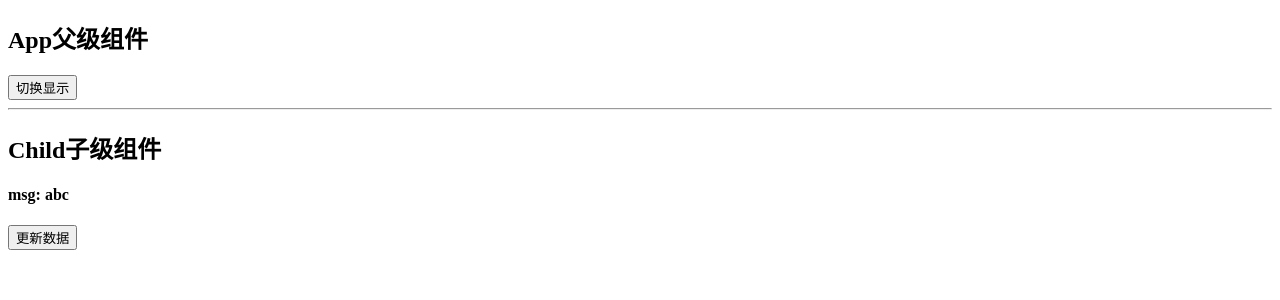
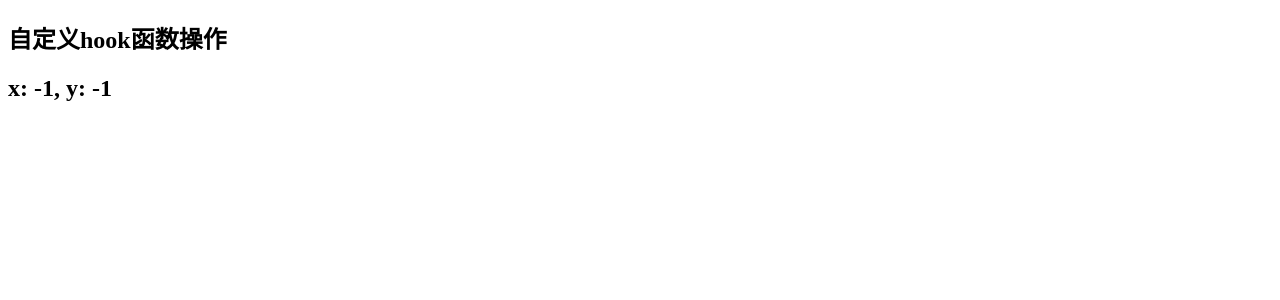
Before and after one commit to GHwhisper/Vue3_Study, a Vue app: page / in a window 1280 px wide. Shown: the top 300 px of the page. Built offline with nearby package versions, Linux system fonts and the light colour scheme.

Commit message:
自定义hook函数useMousePosition

```diff
--- a/src/App.vue
+++ b/src/App.vue
@@ -1,24 +1,21 @@
 <template>
-  <h2>App父级组件</h2>
-  <button @click="isShow = !isShow">切换显示</button>
-  <hr>
-  <child v-if="isShow"></child>
+  <h2>自定义hook函数操作</h2>
+  <h2>x: {{ x }}, y: {{ y }}</h2>
 </template>
 
 <script lang="ts">
-import Child from '@/components/Child.vue'
-import { defineComponent, ref } from 'vue'
+import { defineComponent } from 'vue'
+import useMousePosition from '@/hook/useMousePosition'
 
 export default defineComponent({
   name: 'App',
-  components: {
-    Child,
-  },
+
   setup() {
-    const isShow = ref(true)
+    const { x, y } = useMousePosition()
 
     return {
-      isShow,
+      x,
+      y,
     }
   }
 })
--- a/src/components/Child.vue
+++ /dev/null
@@ -1,84 +0,0 @@
-<template>
-  <h2>Child子级组件</h2>
-  <h4>msg: {{ msg }}</h4>
-  <button @click="update">更新数据</button>
-</template>
-
-<script lang="ts">
-import {
-  defineComponent,
-  ref,
-  onBeforeMount,
-  onMounted,
-  onBeforeUpdate,
-  onUpdated,
-  onBeforeUnmount,
-  onUnmounted
-} from 'vue'
-
-export default defineComponent({
-  name: 'Child',
-  // vue2.x中的生命周期钩子
-  beforeCreate() {
-    console.log('2.x beforeCreate')
-  },
-  created() {
-    console.log('2.x created')
-  },
-  beforeMount() {
-    console.log('2.x beforeMount')
-  },
-  mounted() {
-    console.log('2.x mounted')
-  },
-  beforeUpdate() {
-    console.log('2.x beforeUpdate')
-  },
-  updated() {
-    console.log('2.x updated')
-  },
-  // vue2.x中的 beforeDestroy 和 destroyed 在 vue3 中分别改为 beforeUnmount 和 unmounted
-  beforeUnmount() {
-    console.log('beforeUnmount')
-  },
-  unmounted() {
-    console.log('unmounted')
-  },
-  setup() {
-    console.log('3.0 setup')
-
-    const msg = ref('abc')
-    const update = () => {
-      msg.value += '==='
-    }
-
-    onBeforeMount(() => {
-      console.log('3.0 onBeforeMount')
-    })
-    onMounted(() => {
-      console.log('3.0 onMounted')
-    })
-    onBeforeUpdate(() => {
-      console.log('3.0 onBeforeUpdate')
-    })
-    onUpdated(() => {
-      console.log('3.0 onUpdated')
-    })
-    onBeforeUnmount(() => {
-      console.log('3.0 onBeforeUnmount')
-    })
-    onUnmounted(() => {
-      console.log('3.0 onUnmounted')
-    })
-
-    return {
-      msg,
-      update,
-    }
-  }
-})
-</script>
-
-<style scoped>
-
-</style>
--- /dev/null
+++ b/src/hook/useMousePosition.ts
@@ -0,0 +1,27 @@
+import { onBeforeUnmount, onMounted, ref } from 'vue'
+
+export default function() {
+  const x = ref(-1)
+  const y = ref(-1)
+
+  // 点击事件回调
+  const clickHandler = (event: MouseEvent) => {
+    x.value = event.pageX
+    y.value = event.pageY
+  }
+
+  // 页面加载完毕，再进行点击事件
+  onMounted(() => {
+    window.addEventListener('click', clickHandler)
+  })
+
+  // 组件卸载前
+  onBeforeUnmount(() => {
+    window.removeEventListener('click', clickHandler)
+  })
+
+  return {
+    x,
+    y
+  }
+}
```
